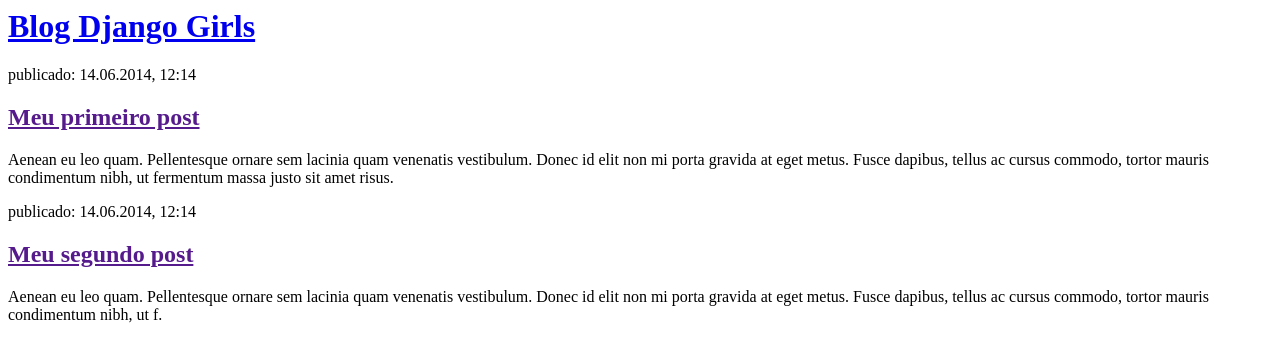
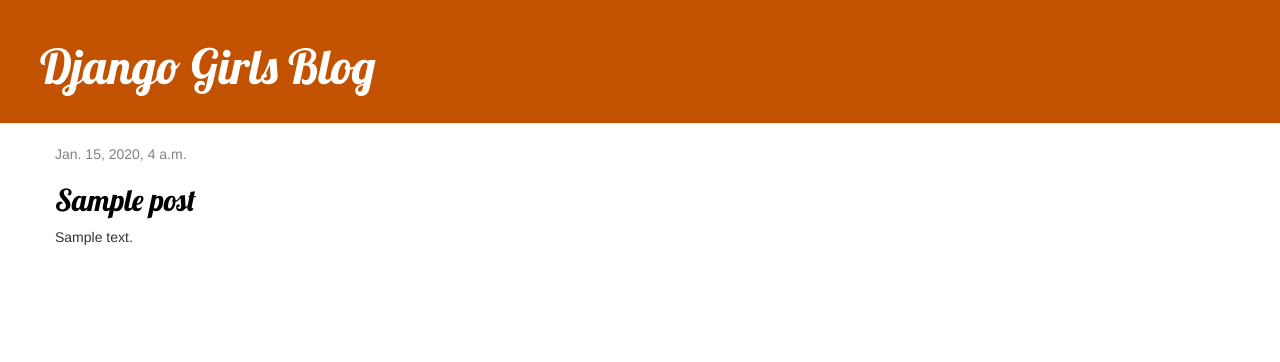
Before and after one commit to BiaPedrosa/my-first-blog, a Django app: page / in a window 1280 px wide. Shown: the top 362 px of the page. Run offline with Django 3.2, Linux system fonts and the light colour scheme; tables that the repository leaves empty hold one stand-in row (values such as "Sample post"); some libraries are stand-ins or nearby versions.

Commit message:
Adicionei algumas coisas

```diff
--- a/PycharmProject/blogteste3/blog_home/models.py
+++ b/PycharmProject/blogteste3/blog_home/models.py
@@ -5,8 +5,9 @@
 
 
 class Post(models.Model):
+    objects = None
     author = models.ForeignKey(settings.AUTH_USER_MODEL, on_delete=models.CASCADE)
-    tittle: CharField = models.CharField(max_length=200)
+    title = models.CharField(max_length=200)
     text = models.TextField()
     created_date = models.DateTimeField(default=timezone.now)
     published_date = models.DateTimeField(blank=True, null=True)
@@ -15,6 +16,6 @@
         self.published_date = timezone.now()
         self.save()
 
-    @property
+
     def __str__(self):
-        return self.tittle
+        return self.title
--- a/PycharmProject/blogteste3/blog_home/static/css/blog.css
+++ b/PycharmProject/blogteste3/blog_home/static/css/blog.css
@@ -0,0 +1,50 @@
+h1 a, h2 a {
+     color: #C25100;
+     font-family: 'Lobster';
+
+}
+.page-header {
+    background-color: #C25100;
+    margin-top: 0;
+    padding: 20px 20px 20px 40px;
+}
+
+.page-header h1, .page-header h1 a, .page-header h1 a:visited, .page-header h1 a:active {
+    color: #ffffff;
+    font-size: 36pt;
+    text-decoration: none;
+}
+
+.content {
+    margin-left: 40px;
+}
+h1, h2, h3, h4 {
+    font-family: 'Lobster', cursive;
+}
+
+.date {
+    color: #828282;
+}
+
+.save {
+    float: right;
+}
+
+.post-form textarea, .post-form input {
+    width: 100%;
+}
+
+.top-menu, .top-menu:hover, .top-menu:visited {
+    color: #ffffff;
+    float: right;
+    font-size: 26pt;
+    margin-right: 20px;
+}
+
+.post {
+    margin-bottom: 70px;
+}
+
+.post h2 a, .post h2 a:visited {
+    color: #000000;
+}
--- /dev/null
+++ b/PycharmProject/blogteste3/blog_home/templates/blog/base.html
@@ -0,0 +1,26 @@
+{% load static %}
+<html>
+    <head>
+        <title>Django Girls blog</title>
+        <link rel="stylesheet" href="//maxcdn.bootstrapcdn.com/bootstrap/3.2.0/css/bootstrap.min.css">
+        <link rel="stylesheet" href="//maxcdn.bootstrapcdn.com/bootstrap/3.2.0/css/bootstrap-theme.min.css">
+        <link href='//fonts.googleapis.com/css?family=Lobster&subset=latin,latin-ext' rel='stylesheet' type='text/css'>
+        <link rel="stylesheet" href="{% static 'css/blog.css' %}">
+    </head>
+    <body>
+
+        <div class="page-header">
+            <h1><a href="/">Django Girls Blog</a></h1>
+        </div>
+
+        <div class="content container">
+            <div class="row">
+                <div class="col-md-8">
+                {% block content %}
+                {% endblock %}
+                </div>
+            </div>
+        </div>
+
+    </body>
+</html>
--- a/PycharmProject/blogteste3/blog_home/templates/blog/post_list.html
+++ b/PycharmProject/blogteste3/blog_home/templates/blog/post_list.html
@@ -1,22 +1,33 @@
+{% extends 'blog/base.html' %}
+{% load static %}
 <html>
+
     <head>
-        <title>Blog Django Girls</title>
+        <link href="//fonts.googleapis.com/css?family=Lobster&subset=latin,latin-ext" rel="stylesheet" type="text/css">
+        <link rel="stylesheet" href="{% static 'css/blog.css' %}">
+        <link rel="stylesheet" href="//maxcdn.bootstrapcdn.com/bootstrap/3.2.0/css/bootstrap.min.css">
+        <link rel="stylesheet" href="//maxcdn.bootstrapcdn.com/bootstrap/3.2.0/css/bootstrap-theme.min.css">
+
     </head>
     <body>
-        <div>
-            <h1><a href="/">Blog Django Girls</a></h1>
-        </div>
 
-        <div>
-            <p>publicado: 14.06.2014, 12:14</p>
-            <h2><a href="">Meu primeiro post</a></h2>
-            <p>Aenean eu leo quam. Pellentesque ornare sem lacinia quam venenatis vestibulum. Donec id elit non mi porta gravida at eget metus. Fusce dapibus, tellus ac cursus commodo, tortor mauris condimentum nibh, ut fermentum massa justo sit amet risus.</p>
-        </div>
+    <div class="page-header">
+        <h1><a href="/">Django Girls Blog</a></h1>
+    </div>
 
-        <div>
-            <p>publicado: 14.06.2014, 12:14</p>
-            <h2><a href="">Meu segundo post</a></h2>
-            <p>Aenean eu leo quam. Pellentesque ornare sem lacinia quam venenatis vestibulum. Donec id elit non mi porta gravida at eget metus. Fusce dapibus, tellus ac cursus commodo, tortor mauris condimentum nibh, ut f.</p>
-        </div>
+
+    {% block content %}
+        {% for post in posts %}
+            <div class="post">
+                <div class="date">
+                    {{ post.published_date }}
+                </div>
+                <h2><a href="{% url 'post_detail' pk=post.pk %}">{{ post.title }}</a></h2>
+                <p>{{ post.text|linebreaksbr }}</p>
+            </div>
+        {% endfor %}
+    {% endblock %}
+
     </body>
+
 </html>
--- a/PycharmProject/blogteste3/blog_home/urls.py
+++ b/PycharmProject/blogteste3/blog_home/urls.py
@@ -3,4 +3,5 @@
 
 urlpatterns = [
     path('', views.post_list, name='post_list'),
+    path('post/<int:pk>/', views.post_detail, name='post_detail'),
 ]
--- a/PycharmProject/blogteste3/blog_home/views.py
+++ b/PycharmProject/blogteste3/blog_home/views.py
@@ -1,8 +1,12 @@
 from django.shortcuts import render
-
-# Create your views here.
-from django.shortcuts import render
-
+from django.utils import timezone
+from .models import Post
+from django.shortcuts import render, get_object_or_404
 
 def post_list(request):
-    return render(request, 'blog/post_list.html', {})
+    posts = Post.objects.filter(published_date__lte=timezone.now()).order_by('published_date')
+    return render(request, 'blog/post_list.html', {'posts': posts})
+
+def post_detail(request, pk):
+    post = get_object_or_404(Post, pk=pk)
+    return render(request, 'blog/post_detail.html', {'post': post})
```
Also changed, not shown: PycharmProject/blogteste3/blog_home/templates/blog/post_detail.html (added, +26 -0 lines), PycharmProject/blogteste3/blog_home/migrations/0003_auto_20210321_1812.py (added).
